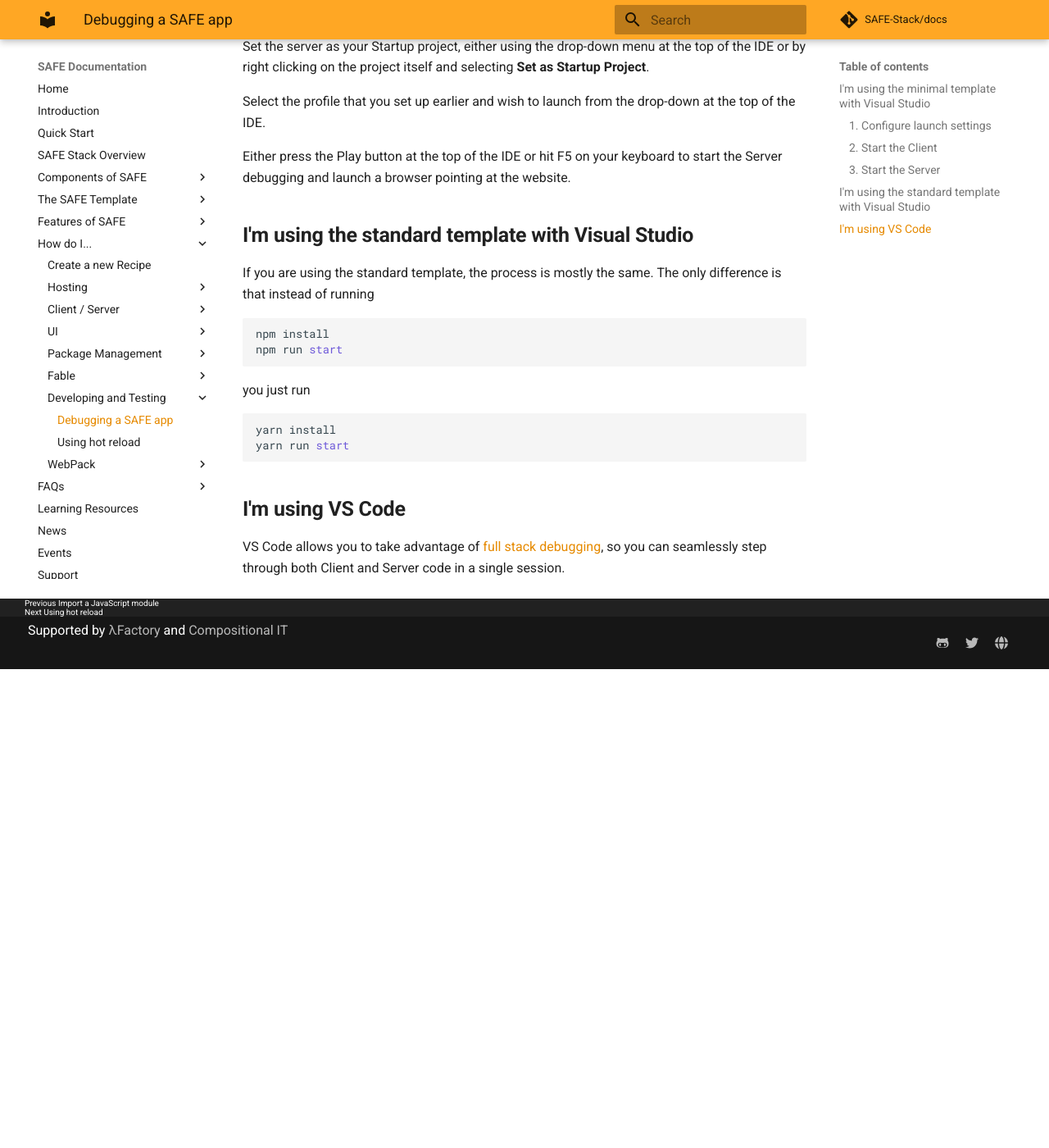
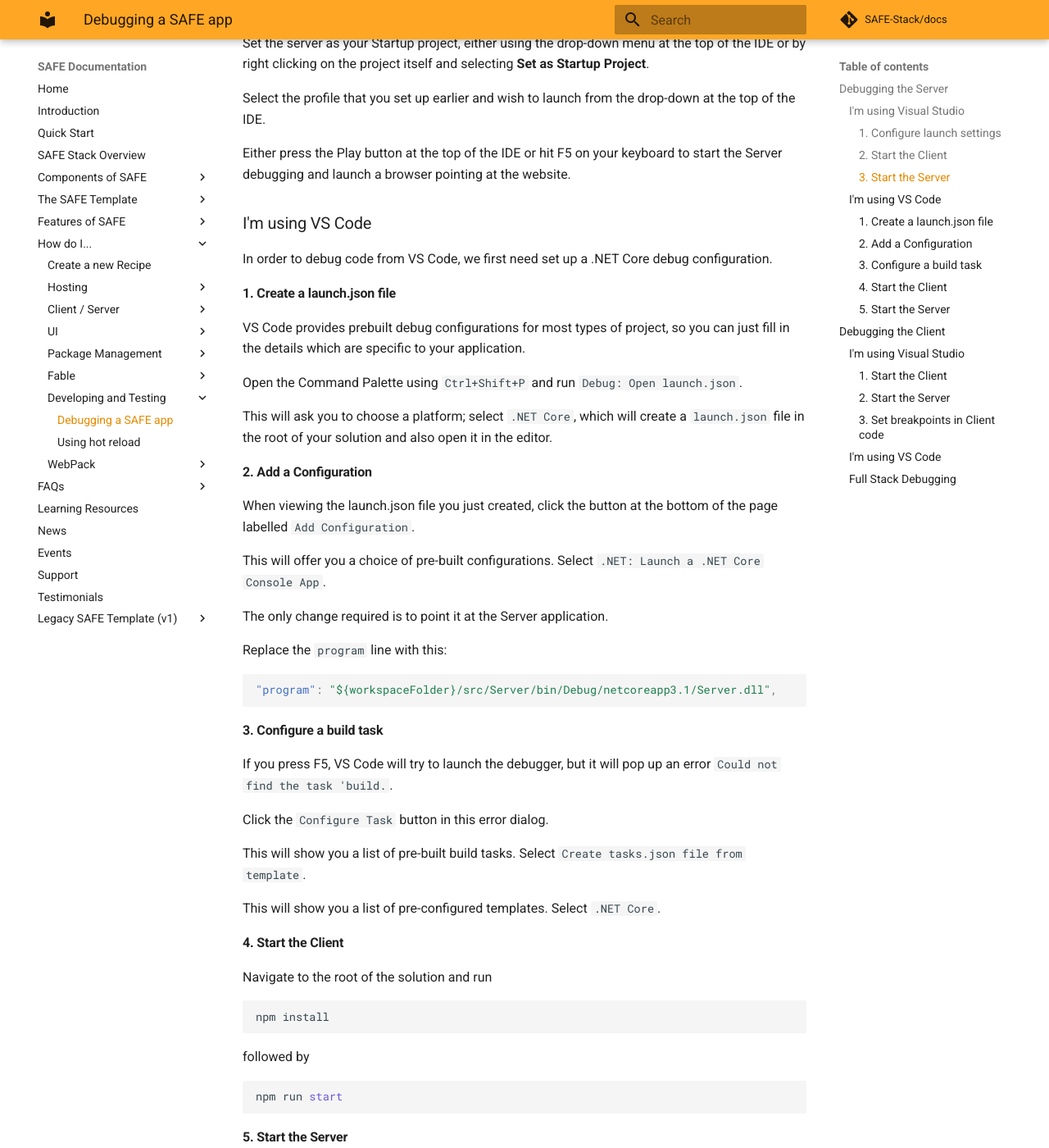
Before and after one commit to SAFE-Stack/docs, an MkDocs documentation site: the page built from docs/recipes/developing-and-testing/debug-safe-app.md, in a window 1280 px wide and 1400 px high, scrolled down 1456 px. Shown: the whole window at 82% size. Built offline with MkDocs 1.6.1 and Material for MkDocs 9.7.7, drawn with Linux system fonts in a browser that asks for light colours; comment, search, counter and statistics services are not loaded; before the commit the page ends 2272 px from its top, so only the background shows below that; some of the changed text lies outside the part shown.

Commit message:
Updated to include client side debugging instructions.

````diff
--- a/docs/recipes/developing-and-testing/debug-safe-app.md
+++ b/docs/recipes/developing-and-testing/debug-safe-app.md
@@ -1,10 +1,10 @@
 #How do I debug a SAFE app?
 
-The way in which you debug a SAFE app varies between the minimum and standard templates and also between IDEs.
+## Debugging the Server
 
----
+### I'm using Visual Studio
 
-## **I'm using the minimal template with Visual Studio**
+In order to debug Server code from Visual Studio, we need set the correct URLs in the project's debug properties.
 
 #### 1. Configure launch settings
 
@@ -49,7 +49,7 @@
 
 #### 2. Start the Client
 
-Navigate to the **Client** project directory and run
+Navigate to the root of the solution and run
 
 ```powershell
 npm install
@@ -68,22 +68,123 @@
 
 Either press the Play button at the top of the IDE or hit F5 on your keyboard to start the Server debugging and launch a browser pointing at the website.
 
-## **I'm using the standard template with Visual Studio**
 
-If you are using the standard template, the process is mostly the same. The only difference is that instead of running
+### I'm using VS Code
+
+In order to debug code from VS Code, we first need set up a .NET Core debug configuration.
+
+
+#### 1. Create a launch.json file
+
+VS Code provides prebuilt debug configurations for most types of project, so you can just fill in the details which are specific to your application.
+
+Open the Command Palette using `Ctrl+Shift+P` and run `Debug: Open launch.json`.
+
+This will ask you to choose a platform; select `.NET Core`, which will create a `launch.json` file in the root of your solution and also open it in the editor.
+
+
+#### 2. Add a Configuration
+
+When viewing the launch.json file you just created, click the button at the bottom of the page labelled `Add Configuration`.
+
+This will offer you a choice of pre-built configurations. Select `.NET: Launch a .NET Core Console App`.
+
+The only change required is to point it at the Server application.
+
+Replace the `program` line with this:
+```json
+"program": "${workspaceFolder}/src/Server/bin/Debug/netcoreapp3.1/Server.dll",
+```
+
+#### 3. Configure a build task
+
+If you press F5, VS Code will try to launch the debugger, but it will pop up an error `Could not find the task 'build.`.
+
+Click the `Configure Task` button in this error dialog.
+
+This will show you a list of pre-built build tasks. Select `Create tasks.json file from template`.
+
+This will show you a list of pre-configured templates. Select `.NET Core`.
+
+
+#### 4. Start the Client
+
+Navigate to the root of the solution and run
 
 ```powershell
 npm install
+```
+followed by
+
+```powershell
 npm run start
 ```
 
-you just run
+#### 5. Start the Server
+
+Either hit F5 or open the Debugging pane and press the Play button to launch the Server with the debugger attached.
+
+Navigate to `http://localhost:8080/` in your browser as usual to view the running application.
+
+
+## Debugging the Client
+
+Although we write our client-side code using F#, it is being converted into Javascript at runtime by Fable.
+
+However, we can still debug it, via the magic of source mapping.
+
+### I'm using Visual Studio
+
+If you are using Visual Studio, you cannot directly connect to the browser debugger. However, you can still inspect and debug the F# using the browser debugging tools.
+
+#### 1. Start the Client
+
+Navigate to the root of the solution and run
 
 ```powershell
-yarn install
-yarn run start
+npm install
+```
+followed by
+
+```powershell
+npm run start
 ```
 
-## **I'm using VS Code**
+#### 2. Start the Server
 
-VS Code allows you to take advantage of [full stack debugging](../../../feature-debugging), so you can seamlessly step through both Client and Server code in a single session.
+Navigate to the Server project directory and launch it using
+```powershell
+dotnet run
+```
+
+#### 3. Set breakpoints in Client code
+
+The exact instructions will depend on your browser, but essentially it simply involves
+
+- Opening the Developer tools panel (usually by hitting F12).
+
+- Finding the F# file you want to add breakpoints to in the source of the website (look inside the webpack folder).
+
+- Add breakpoints to it in your browser inspector.
+
+### I'm using VS Code
+
+VS Code integrates with the Chrome debugger, which means you can debug Client code directly within in the IDE.
+
+- Start the Client and Server in the same way as described above for Visual Studio.
+
+- Open the Command Palette using `Ctrl+Shift_P` and run `Debug: Open Link`. When prompted for a url, type `http://localhost:8080/`. This will launch a browser which is pointed at the URL connect the debugger to it.
+
+> This command is only available in the July 2020 release of VS Code or later.
+
+- You can now set breakpoints in your Client within VS Code.
+
+> If you find that your breakpoints aren't being hit, try stopping the Client, disconnecting the debugger and re-launching them both.
+
+
+
+### Full Stack Debugging
+
+If you are using VS Code, you can combine the Server and Client instructions shown above, allowing you to debug both the Client and Server at the same time.
+
+Just follow the Client debugging instructions, but instead of using `dotnet run` to launch the server, press F5 or use the Debugging pane to launch it using the `launch.json` / `tasks.json` profiles you set up earlier.
````
